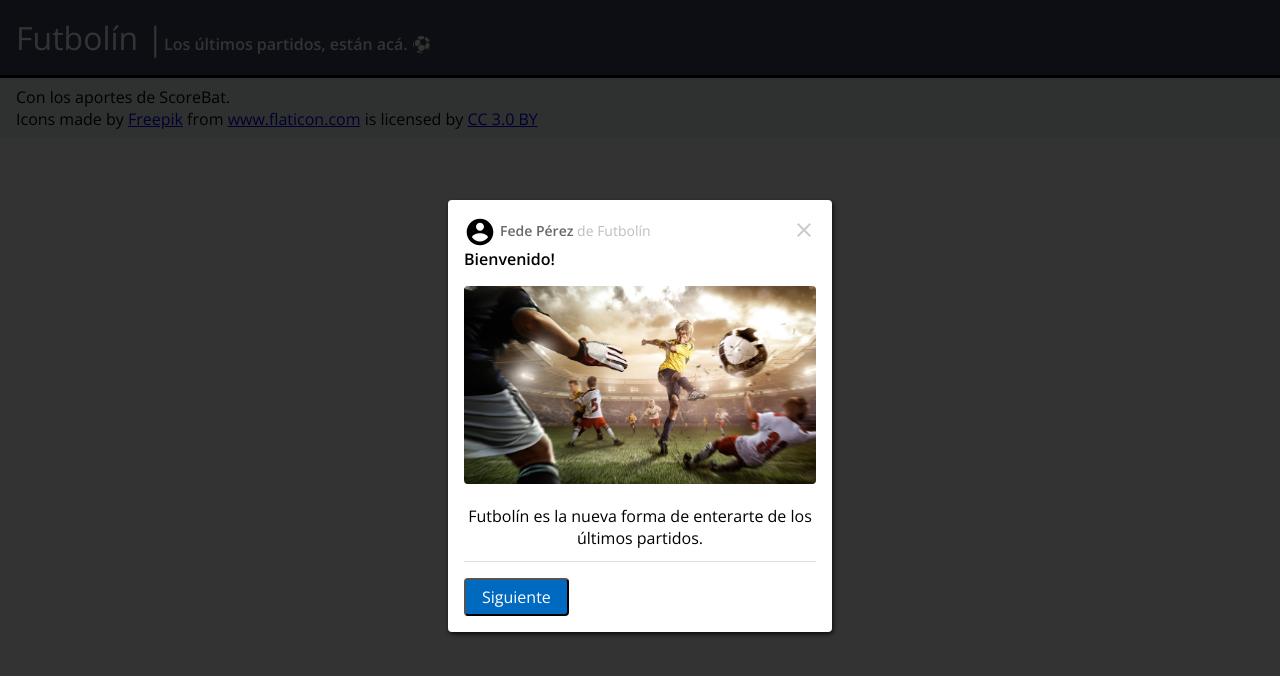
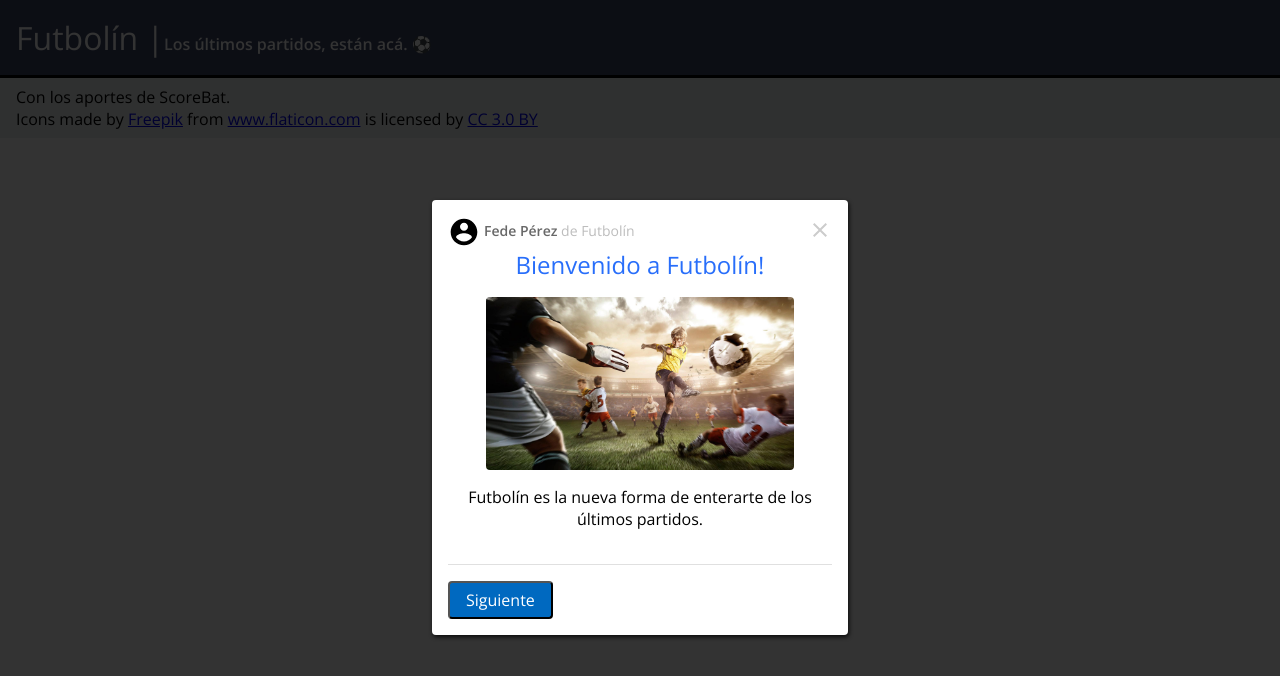
Before and after one commit to FedeAPerez/soccer-highl, a React (Create React App) app: page / in a window 1280 px wide. Shown: the top 676 px of the page. Built offline with nearby package versions, Linux system fonts and the light colour scheme; no server answers.

Commit message:
title and static

```diff
--- a/src/bl/onboard.json
+++ b/src/bl/onboard.json
@@ -14,12 +14,13 @@
       "first": 1
     },
     "introduction": {
-      "title": "Bienvenido!",
+      "title": "Bienvenido a Futbolín!",
       "description": "Futbolín es la nueva forma de enterarte de los últimos partidos.",
       "altImage": "Imagen de partido de fútbol",
       "image": "soccer.jpg"
     },
     "finish": {
+      "title": "Gracias!",
       "description": "Espero que disfrutes de los mejores momentos de la jornada futbolísitca como nosotros haciendo este sitio."
     }
   }
--- a/src/components/onboard/index.js
+++ b/src/components/onboard/index.js
@@ -6,9 +6,21 @@
 import { onboard } from "../../bl/onboard.json";
 const namespace = "onboard";
 
+const MainContent = ({ page }) => (
+  <section className={`${namespace}__main__content`}>
+    {page === 1 ? <Introduction /> : null}
+    {page === 2 ? <Help /> : null}
+    {page === 3 ? <Finish /> : null}
+  </section>
+);
+
+const MemoMainContent = React.memo(MainContent);
+
 const Introduction = () => (
   <React.Fragment>
-    <h1>{onboard.introduction.title}</h1>
+    <h1 className={`${namespace}__main__content__title`}>
+      {onboard.introduction.title}
+    </h1>
     <img
       className={`${namespace}__main__content__image`}
       src={onboard.introduction.image}
@@ -22,6 +34,9 @@
 
 const Finish = () => (
   <React.Fragment>
+    <h1 className={`${namespace}__main__content__title`}>
+      {onboard.finish.title}
+    </h1>
     <main className={`${namespace}__main__content__text`}>
       {onboard.finish.description}
     </main>
@@ -87,14 +102,10 @@
     return (
       <section className={namespace}>
         <section className={`${namespace}__main`}>
-          <section className={`${namespace}__main__content`}>
-            <Header setIsVisible={setIsVisible} />
-            {page === 1 ? <Introduction /> : null}
-            {page === 2 ? <Help /> : null}
-            {page === 3 ? <Finish /> : null}
-            <hr className="separator" />
-            <Footer page={page} setPage={setPage} setIsVisible={setIsVisible} />
-          </section>
+          <Header setIsVisible={setIsVisible} />
+          <MemoMainContent page={page} />
+          <hr className="separator" />
+          <Footer page={page} setPage={setPage} setIsVisible={setIsVisible} />
         </section>
       </section>
     );
--- a/src/components/onboard/main.scss
+++ b/src/components/onboard/main.scss
@@ -27,14 +27,23 @@
   top: 200px;
   left: 0;
   right: 0;
+  /* Color */
+  background-color: white;
+  box-shadow: 1px 2px 4px rgba(0, 0, 0, 0.8);
+  /* Spacings */
+  padding: 16px;
+  border-radius: 4px;
 
   &__content {
-    /* Color */
-    background-color: white;
-    box-shadow: 1px 2px 4px rgba(0, 0, 0, 0.8);
-    /* Spacings */
-    padding: 16px;
-    border-radius: 4px;
+    min-height: 304px;
+
+    &__title {
+      text-align: center;
+      margin: 0rem auto;
+      color: #286efa;
+      font-size: 24px;
+      font-weight: 400;
+    }
 
     &__header {
       display: flex;
@@ -76,7 +85,8 @@
 
     &__image {
       margin: 1rem auto;
-      width: 100%;
+      display: block;
+      width: 80%;
       border-radius: 4px;
     }
 
@@ -111,7 +121,7 @@
   }
 
   &:focus {
-    outline: thin dotted;
+    outline: thin dotted black;
   }
 }
 
```
